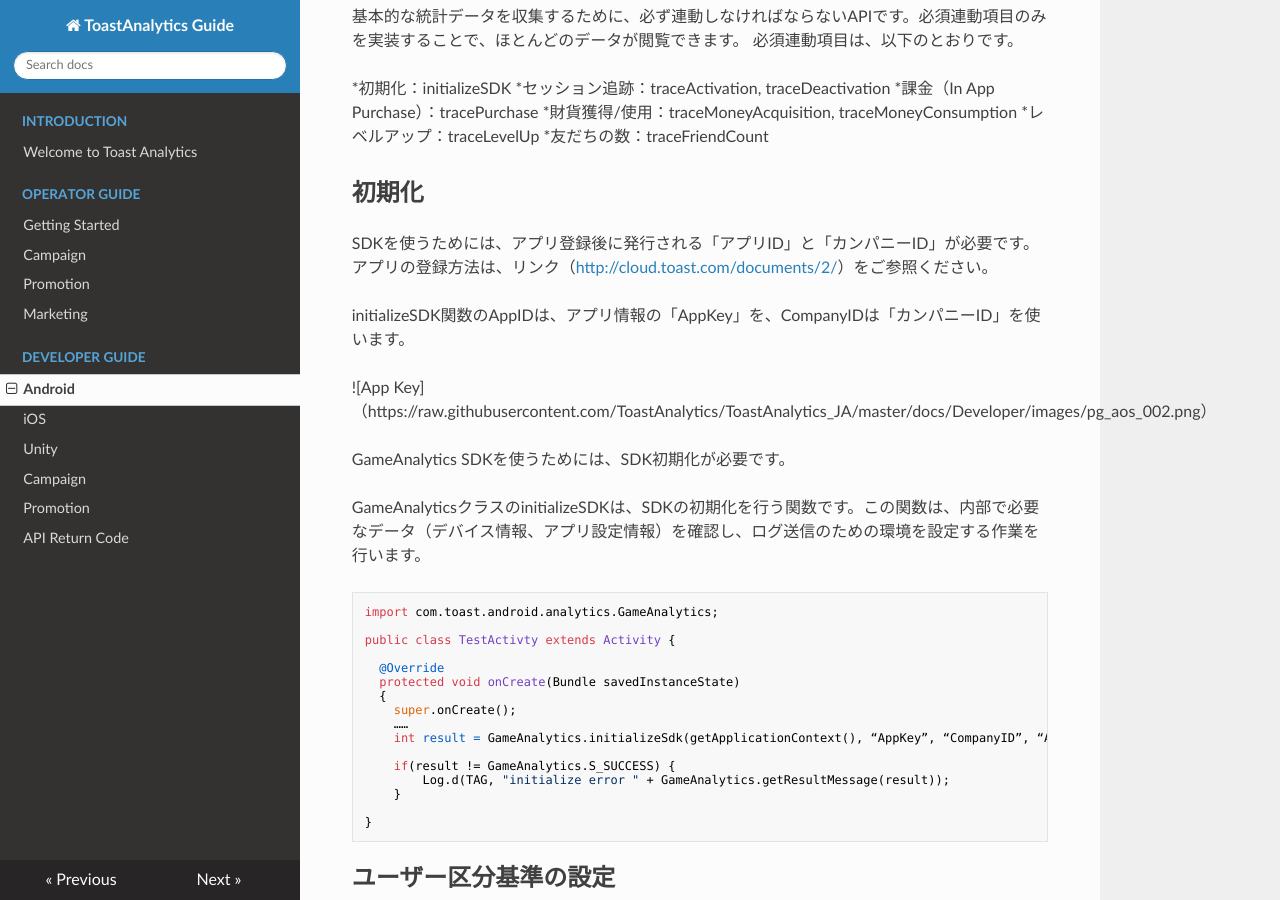
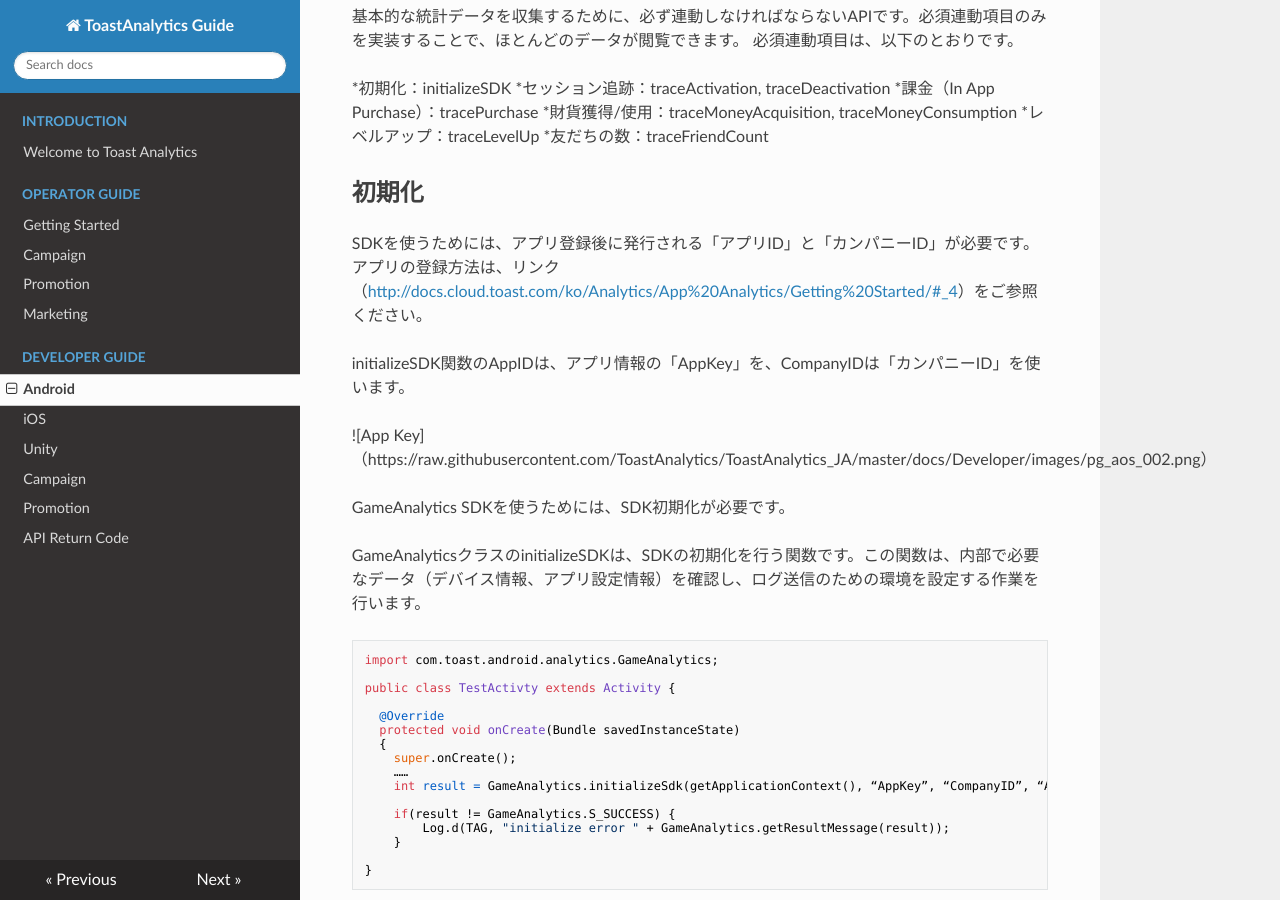
Before and after one commit to ToastAnalytics/ToastAnalytics_JA, an MkDocs documentation site: the page built from docs/Developer/4. Android Developer Guide.md, in a window 1280 px wide and 900 px high, scrolled down 4306 px. Built offline with MkDocs 1.6.1, drawn with Linux system fonts in a browser that asks for light colours; nearby versions of some CDN libraries; old or Windows-style settings are respelled for this version of MkDocs; part of the change alters nothing that is shown.

Commit message:
Update 4. Android Developer Guide.md

```diff
--- a/docs/Developer/4. Android Developer Guide.md
+++ b/docs/Developer/4. Android Developer Guide.md
@@ -176,7 +176,7 @@ Install Receiverの設定が間違った場合、新規ユーザーの集計が
 
 ##初期化
 
-SDKを使うためには、アプリ登録後に発行される「アプリID」と「カンパニーID」が必要です。アプリの登録方法は、リンク（<http://cloud.toast.com/documents/2/>）をご参照ください。
+SDKを使うためには、アプリ登録後に発行される「アプリID」と「カンパニーID」が必要です。アプリの登録方法は、リンク（<http://docs.cloud.toast.com/ko/Analytics/App%20Analytics/Getting%20Started/#_4>）をご参照ください。
 
 initializeSDK関数のAppIDは、アプリ情報の「AppKey」を、CompanyIDは「カンパニーID」を使います。
 
```
